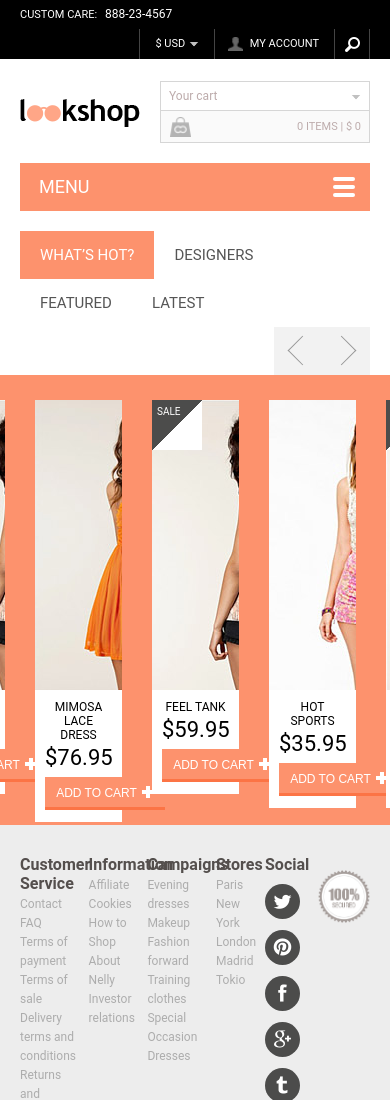
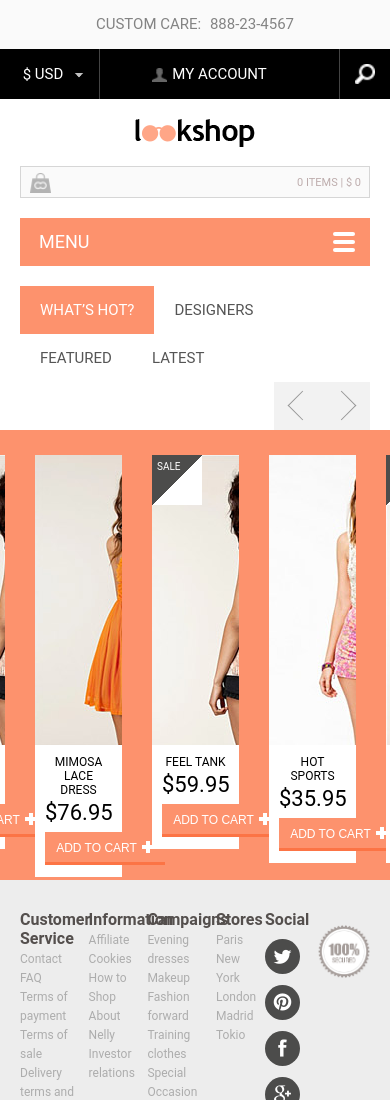
Before and after one commit to y4t6-zz/softermii-blocks, a website: page src/html/pages/index.html in a window 390 px wide. Shown: the top 1100 px of the page. Drawn offline with nearby package versions, Linux system fonts and the light colour scheme; files that its build step writes are made by us from their sources; files whose address does not match are found by name.

Commit message:
Creating responsive for c-top block

```diff
--- a/src/html/containers/_c-top.html
+++ b/src/html/containers/_c-top.html
@@ -6,7 +6,7 @@
                 @@include('../containers/_c-currency.html')
             </div>
             <div class="c-top__right-group-item">
-                <a href="#" class="c-top__accout-link">my account</a>
+                <a href="#" class="c-top__accout-link"><span>my account</span></a>
             </div>
             <div class="c-top__right-group-item">
                 <div class="c-top__search-group jsSearchGroup">
--- a/src/js/app.js
+++ b/src/js/app.js
@@ -63,8 +63,16 @@ $('.c-currency__list li').click(function() {
 $('.jsNavButton').click(function() {
     var nav = $('.c-nav');
     nav.toggleClass('is-active');
-})
+});
 $('.c-nav__item-link').click(function(event) {
     event.preventDefault();
     $(this).parent().toggleClass('is-active');
-})
+});
+setSearchFormWidth();
+$( window ).resize(function() {
+  setSearchFormWidth();
+});
+function setSearchFormWidth() {
+    var formWidth = $('.c-top__right-group').width();
+    $('.c-top__search-form').css('width', formWidth);
+}
--- a/src/scss/_vars.scss
+++ b/src/scss/_vars.scss
@@ -73,10 +73,10 @@ $gridSystem:          25, 50, 100;
 | -------|+++++++++++++++++++++|-----------      @include p1() { ... }										 |
 *------------------------------------------------------------------------------------------------------------*
 */
-$a1:                  776px;
+$a1:                  500px;
 $a-nav:               890px;
 
-$b:                   900px;
+$b:                   500px;
 $c:                   1100px;
 $d:                   1250px;
 
--- a/src/scss/containers/_c-currency.scss
+++ b/src/scss/containers/_c-currency.scss
@@ -7,6 +7,10 @@
         cursor: pointer;
         min-width: 74px;
         text-align: center;
+        @include ab() {
+            height: $c-top-right-group-mobile-height;
+            line-height: $c-top-right-group-mobile-height;
+        }
         &:after {
             content: '';
             display: block;
@@ -17,6 +21,10 @@
             border-top-color: transparent;
             border-left-color: transparent;
             transform: rotate(45deg);
+            @include ab() {
+                top: 50%;
+                margin-top: -4px;
+            }
         }
     }
     &__list {
@@ -38,6 +46,12 @@
             box-sizing: border-box;
             width: 100%;
             border-top: 1px solid $right-group-item-border-color;
+            @include ab() {
+                height: $c-top-right-group-mobile-height;
+                line-height: $c-top-right-group-mobile-height;
+                padding-left: 20px;
+                padding-right: 15px;
+            }
         }
     }
     &.is-active {
@@ -50,6 +64,10 @@
                 top: 14px;
                 right: 17px;
                 transform: rotate(-135deg);
+                @include ab() {
+                    top: 50%;
+                    margin-top: -1px;
+                }
             }
         }
     }
--- a/src/scss/containers/_c-header-cart.scss
+++ b/src/scss/containers/_c-header-cart.scss
@@ -21,6 +21,9 @@ $c-header-cart-border-color: #d6d6d6;
             border-left-color: transparent;
             transform: rotate(45deg);
         }
+        @include ab() {
+            display: none;
+        }
     }
     &__cart-status {
         font-size: 11px;
@@ -34,6 +37,10 @@ $c-header-cart-border-color: #d6d6d6;
         border-top: none;
         text-transform: uppercase;
         background-color: #fafafa;
+        @include ab() {
+            border-top: 1px solid $c-header-cart-border-color;
+            width: 100%;
+        }
         &:before {
             content: '';
             display: block;
--- a/src/scss/containers/_c-header.scss
+++ b/src/scss/containers/_c-header.scss
@@ -10,6 +10,10 @@ $c-header-height: 105px;
     &__logo-wrap {
         float: left;
         padding-top: 40px;
+        @include ab() {
+            width: 100%;
+            padding-top: 20px;
+        }
     }
     &__logo {
         display: inline-block;
@@ -29,5 +33,9 @@ $c-header-height: 105px;
     &__cart-wrap {
         padding-top: 22px;
         float: right;
+        @include ab() {
+            width: 100%;
+            padding-top: 15px;
+        }
     }
 }
--- a/src/scss/containers/_c-top.scss
+++ b/src/scss/containers/_c-top.scss
@@ -1,12 +1,20 @@
 $c-top-height: 30px;
 $right-group-item-border-color: #444444;
+$c-top-right-group-mobile-height: 50px;
+$c-top-currency-width-mobile: 100px;
 .c-top {
     background-color: $g-background-darken;
     color: white;
     font-size: 11px;
     z-index: 6000;
+    @include ab() {
+        font-size: 15px;
+    }
     .c {
         @extend .clearfix;
+        @include ab() {
+            padding: 0;
+        }
     }
     a {
         color: white;
@@ -20,15 +28,61 @@ $right-group-item-border-color: #444444;
             font-size: 12px;
             margin-left: 5px;
         }
+        @include ab() {
+            background-color: #fafafa;
+            width: 100%;
+            color: #838383;
+            text-align: center;
+            padding-top: 10px;
+            padding-right: 10px;
+            padding-bottom: 10px;
+            padding-left: 10px;
+            box-sizing: border-box;
+            a {
+                color: inherit;
+                font-size: inherit;
+            }
+        }
     }
     &__right-group {
         float: right;
+        @include ab() {
+            width: 100%;
+        }
     }
     &__right-group-item {
         float: left;
         border-right: 1px solid $right-group-item-border-color;
         &:first-child {
             border-left: 1px solid $right-group-item-border-color;
+        }
+        @include ab() {
+            &:nth-child(1) {
+                position: absolute;
+                top: 0;
+                left: 0;
+                width: $c-top-currency-width-mobile;
+                height: $c-top-right-group-mobile-height;
+                z-index: 3000;
+                border-left: none;
+            }
+            &:nth-child(2) {
+                width: 100%;
+                padding-left: $c-top-currency-width-mobile;
+                padding-right: $c-top-right-group-mobile-height;
+                z-index: 2000;
+                border-left: none;
+                border-right: none;
+            }
+            &:nth-child(3) {
+                position: absolute;
+                top: 0;
+                right: 0;
+                width: $c-top-right-group-mobile-height;
+                height: $c-top-right-group-mobile-height;
+                z-index: 3000;
+                border-right: none;
+            }
         }
     }
     &__accout-link {
@@ -38,17 +92,26 @@ $right-group-item-border-color: #444444;
         padding-left: 35px;
         display: block;
         line-height: $c-top-height;
+        @include ab() {
+            height: $c-top-right-group-mobile-height;
+            line-height: $c-top-right-group-mobile-height;
+            text-align: center;
+            padding: 0;
+            border-right: 1px solid $right-group-item-border-color;
+        }
+        span {
             &:before {
                 content: '';
                 display: block;
                 position: absolute;
-            top: 8px;
-            left: 13px;
+                top: 3px;
+                left: -20px;
                 width: 16px;
                 height: 14px;
                 background-image: url('../img/design/user-icon.png');
                 background-repeat: no-repeat;
                 background-size: contain;
+            }
         }
     }
     &__search-group {
@@ -65,12 +128,15 @@ $right-group-item-border-color: #444444;
     }
     &__search-form {
         position: absolute;
-        right: 0;
+        right: -1px;
         top: 100%;
         background-color: black;
         opacity: 0;
         pointer-events: none;
-
+        @include ab() {
+            background-size: 20px;
+            right: 0;
+        }
         input {
             background-color: inherit;
             border: none;
@@ -79,9 +145,16 @@ $right-group-item-border-color: #444444;
             border-top: 1px solid $right-group-item-border-color;
             padding-left: 10px;
             padding-right: 10px;
-            width: 209px;
+            width: 100%;
+            box-sizing: border-box;
             &:focus {
                 outline: none;
+            }
+            @include ab() {
+                width: 100%;
+                box-sizing: border-box;
+                height: $c-top-right-group-mobile-height;
+                font-size: 15px;
             }
         }
     }
@@ -94,5 +167,10 @@ $right-group-item-border-color: #444444;
         background-position: center;
         cursor: pointer;
         pointer-events: none;
+        @include ab() {
+            width: $c-top-right-group-mobile-height;
+            height: $c-top-right-group-mobile-height;
+            background-size: 20px;
         }
     }
+}
```
Lines whose indentation alone changed are shown as unchanged.
